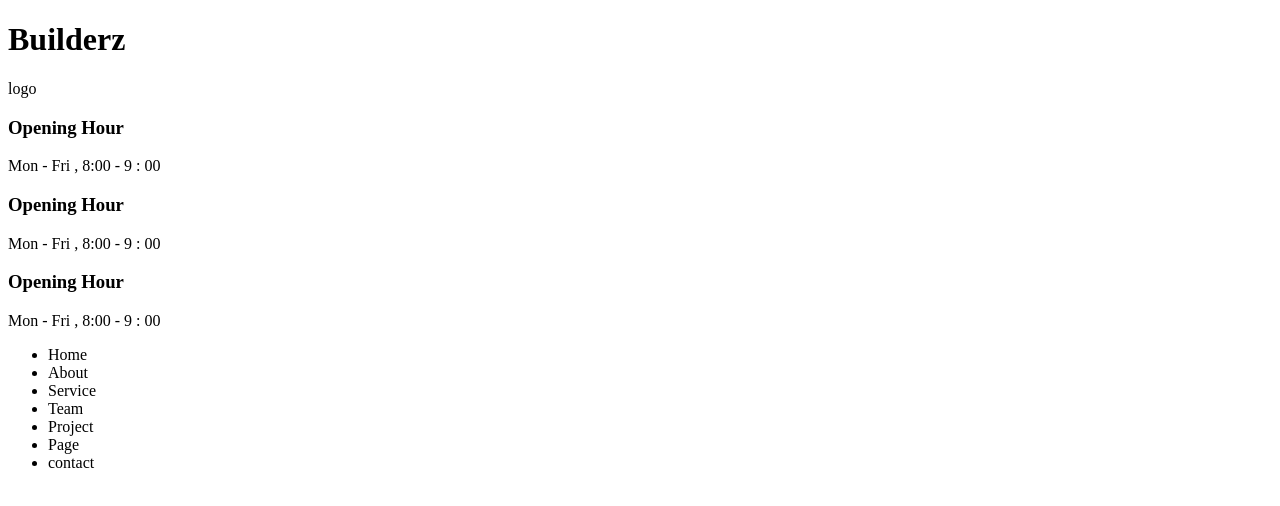
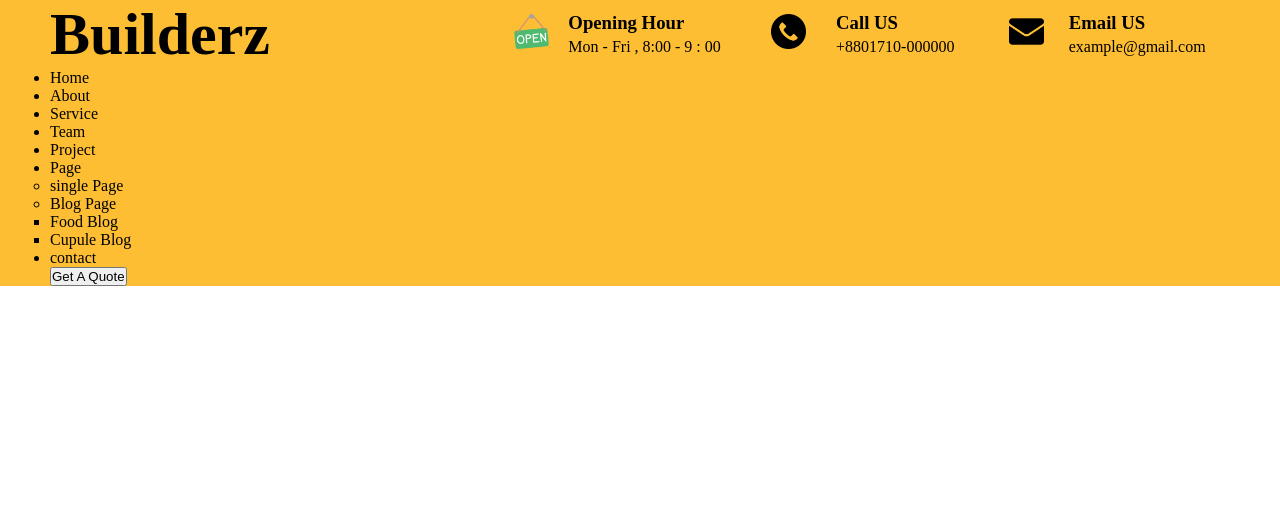
Before and after one commit to kmredwan/Builderz, a plain HTML site: page index.html in a window 1280 px wide. Drawn offline with Linux system fonts and the light colour scheme.

Commit message:
header css

```diff
--- a/index.html
+++ b/index.html
@@ -3,47 +3,81 @@
   <head>
     <meta charset="UTF-8" />
     <meta name="viewport" content="width=device-width, initial-scale=1.0" />
+    <link rel="stylesheet" href="style.css" />
     <title>Document</title>
   </head>
   <body>
     <!-- header start -->
-    <header>
+    <header class="container header">
+      <!-- logo_content_wapper start  -->
+      <div class="logo_content_wapper">
         <!-- logo start  -->
-      <div>
+        <div class="logo">
           <h1>Builderz</h1>
         </div>
         <!-- logo end  -->
         <!-- time & contact start -->
         <div>
-        <div>
-          <div>logo</div>
-          <div>
-            <h3>Opening Hour</h3>
-            <span>Mon - Fri , 8:00 - 9 : 00</span>
+          <div class="time_content">
+            <div class="time_content_single_box">
+              <div class="single_box_logo">
+                <img src="/image/open.png" alt="clock" />
               </div>
-
-          <div>
-            <h3>Opening Hour</h3>
-            <span>Mon - Fri , 8:00 - 9 : 00</span>
-          </div>
-
-          <div>
+              <div class="single_box_content">
                 <h3>Opening Hour</h3>
                 <span>Mon - Fri , 8:00 - 9 : 00</span>
               </div>
             </div>
+
+            <div class="time_content_single_box">
+              <div class="single_box_logo">
+                <img src="/image/phone-call.png" alt="clock" />
+              </div>
+              <div class="single_box_content">
+                <h3>Call US</h3>
+                <span>+8801710-000000</span>
+              </div>
+            </div>
+
+            <div class="time_content_single_box">
+              <div class="single_box_logo">
+                <img src="/image/email.png" alt="clock" />
+              </div>
+              <div class="single_box_content">
+                <h3>Email US</h3>
+                <span>example@gmail.com</span>
+              </div>
+            </div>
+          </div>
         </div>
         <!-- time & contact start -->
+      </div>
+      <!-- logo_content_wapper start  -->
       <!-- Menu start start -->
+      <div>
         <ul>
           <li>Home</li>
           <li>About</li>
           <li>Service</li>
           <li>Team</li>
           <li>Project</li>
-        <li>Page</li>
+          <li>
+            Page
+            <ul>
+              <li>single Page</li>
+              <li>
+                Blog Page
+                <ul>
+                  <li>Food Blog</li>
+                  <li>Cupule Blog</li>
+                </ul>
+              </li>
+            </ul>
+          </li>
           <li>contact</li>
         </ul>
+        <button>Get A Quote</button>
+      </div>
       <!-- Menu start end -->
     </header>
     <!-- header end -->
--- a/style.css
+++ b/style.css
@@ -0,0 +1,45 @@
+* {
+  margin: 0;
+  padding: 0;
+  box-sizing: border-box;
+}
+
+.container {
+  padding: 0px 50px;
+}
+
+/* header css start  */
+.header {
+  background-color: #fdbe33;
+}
+
+.logo {
+  width: 380px;
+}
+.logo h1 {
+  font-size: 60px;
+}
+
+.logo_content_wapper {
+  display: flex;
+  justify-content: space-between;
+  align-items: center;
+}
+
+.time_content {
+  display: flex;
+  justify-content: space-between;
+  align-items: center;
+}
+
+.time_content_single_box {
+  display: flex;
+  justify-content: space-evenly;
+  align-items: center;
+  width: 245px;
+  line-height: 24px;
+}
+.time_content_single_box .single_box_logo img {
+  width: 35px;
+}
+/* header css end  */
```
Also changed, not shown: image/email.png (added), image/open.png (added), image/phone-call.png (added). Lines whose indentation alone changed are shown as unchanged.
